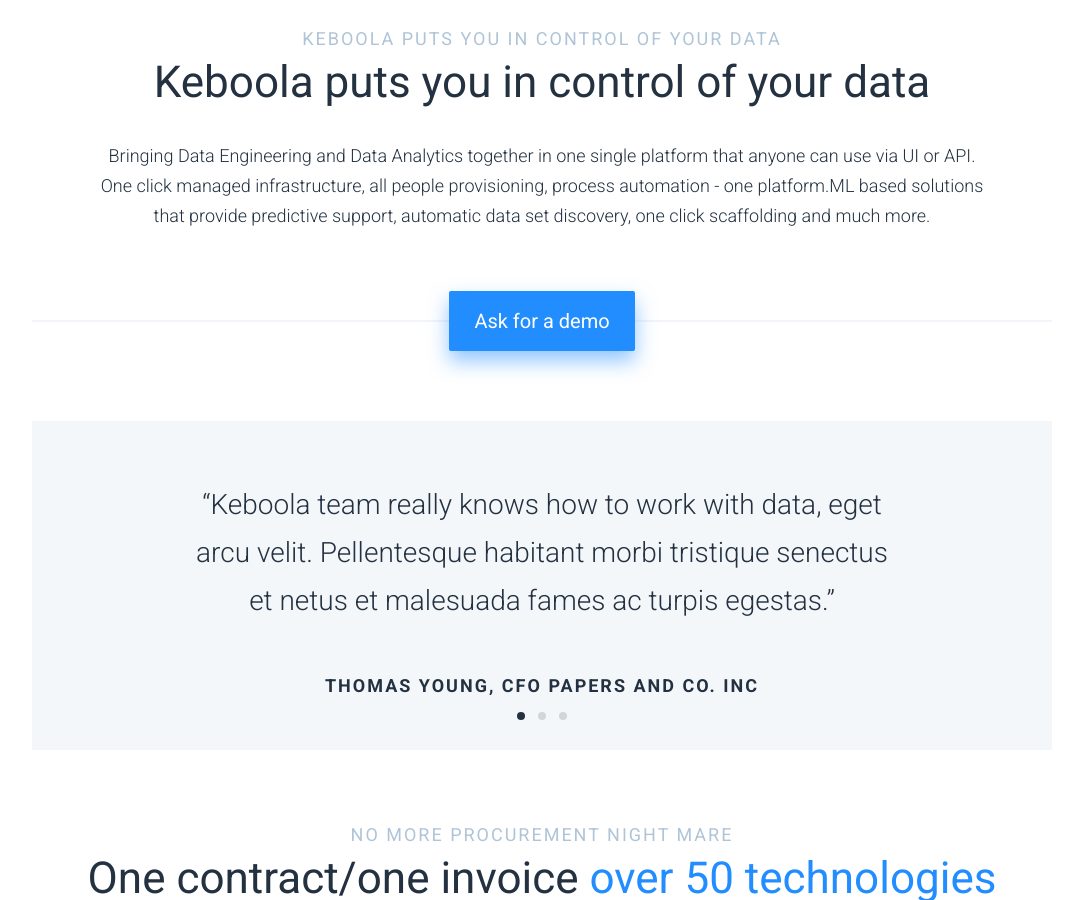
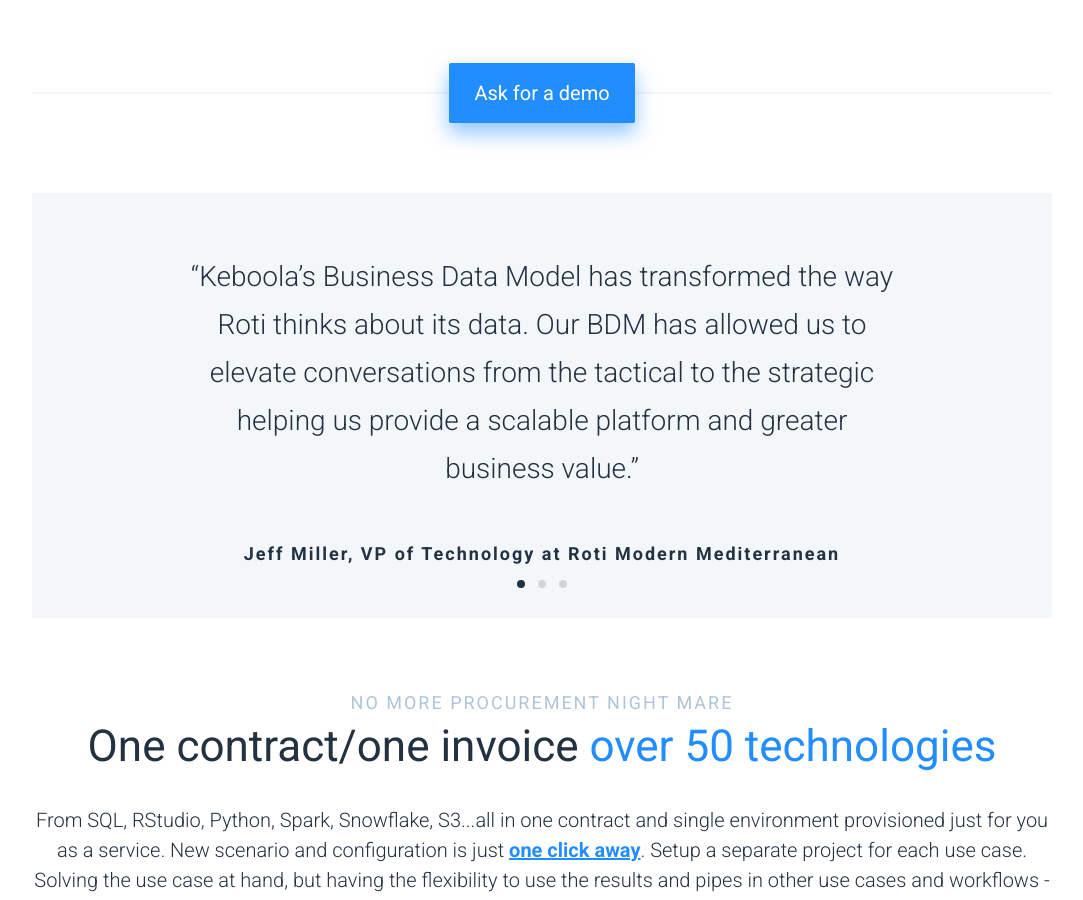
Before and after one commit to keboola/website, a Jekyll site: the page built from index.md, in a window 1280 px wide and 900 px high, scrolled down 2662 px. Shown: the whole window, without its empty margins (98-1181 px from the left). Built offline with Jekyll 4.4.1, drawn with Linux system fonts in a browser that asks for light colours; nearby versions of some CDN libraries; some of the changed text lies outside the part shown.

Commit message:
Update from Forestry.io - Updated index.md

```diff
--- a/index.md
+++ b/index.md
@@ -71,9 +64,11 @@
 - template: review
   block: review
   list:
-  - name: THOMAS YOUNG, CFO PAPERS AND CO. INC
-    desc: Keboola team really knows how to work with data, eget arcu velit. Pellentesque
-      habitant morbi tristique senectus et netus et malesuada fames ac turpis egestas.
+  - name: Jeff Miller, VP of Technology at Roti Modern Mediterranean
+    desc: Keboola’s Business Data Model has transformed the way Roti thinks about
+      its data.  Our BDM has allowed us to elevate conversations from the tactical
+      to the strategic helping us provide a scalable platform and greater business
+      value.
   - name: THOMAS YOUNG, CFO PAPERS AND CO. INC
     desc: Keboola team really knows how to work with data, eget arcu velit. Pellentesque
       habitant morbi tristique senectus et netus et malesuada fames ac turpis egestas.
```
Also changed, not shown: other parts of index.md (+0 -7 lines), .forestry/front_matter/templates/page-builder.yml.
